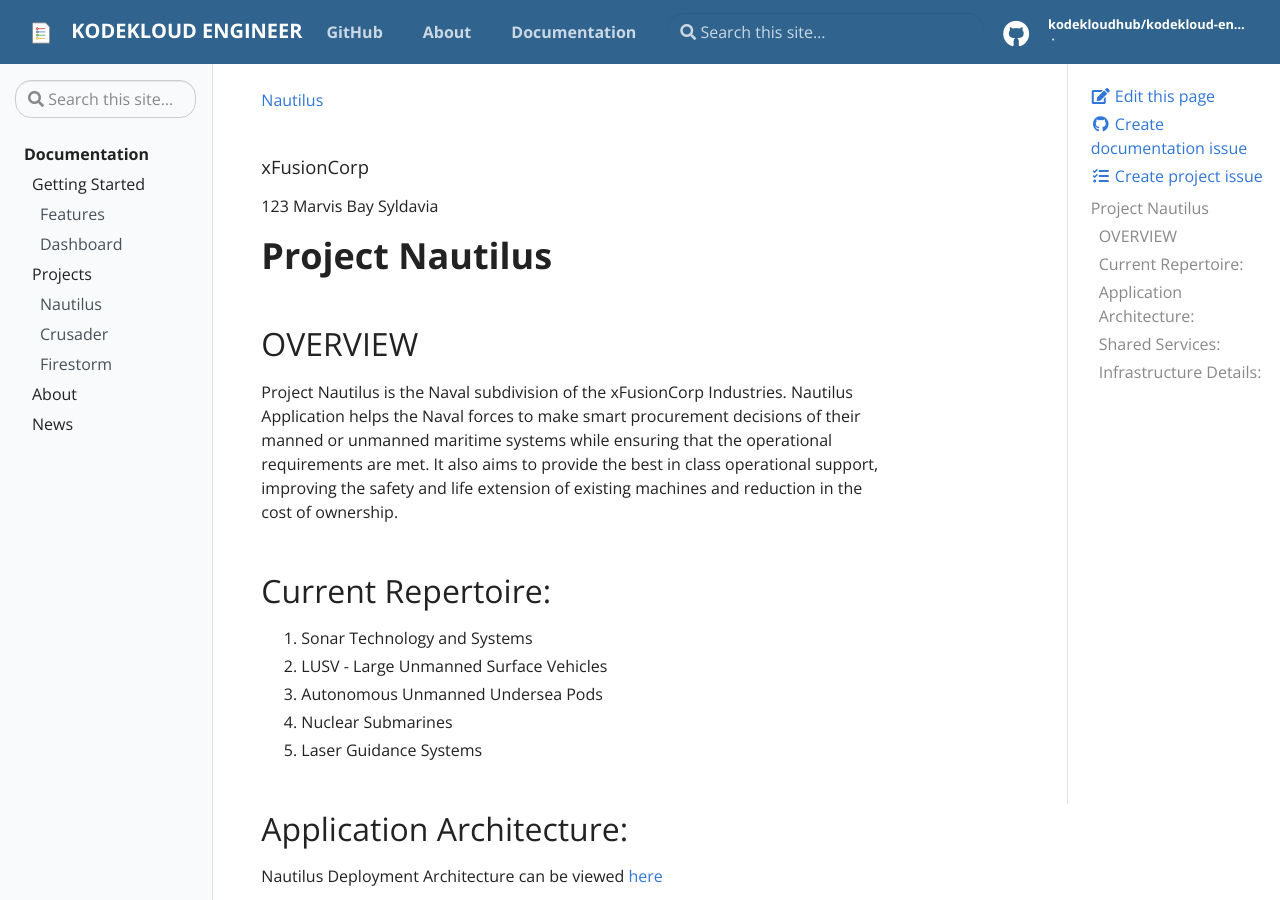
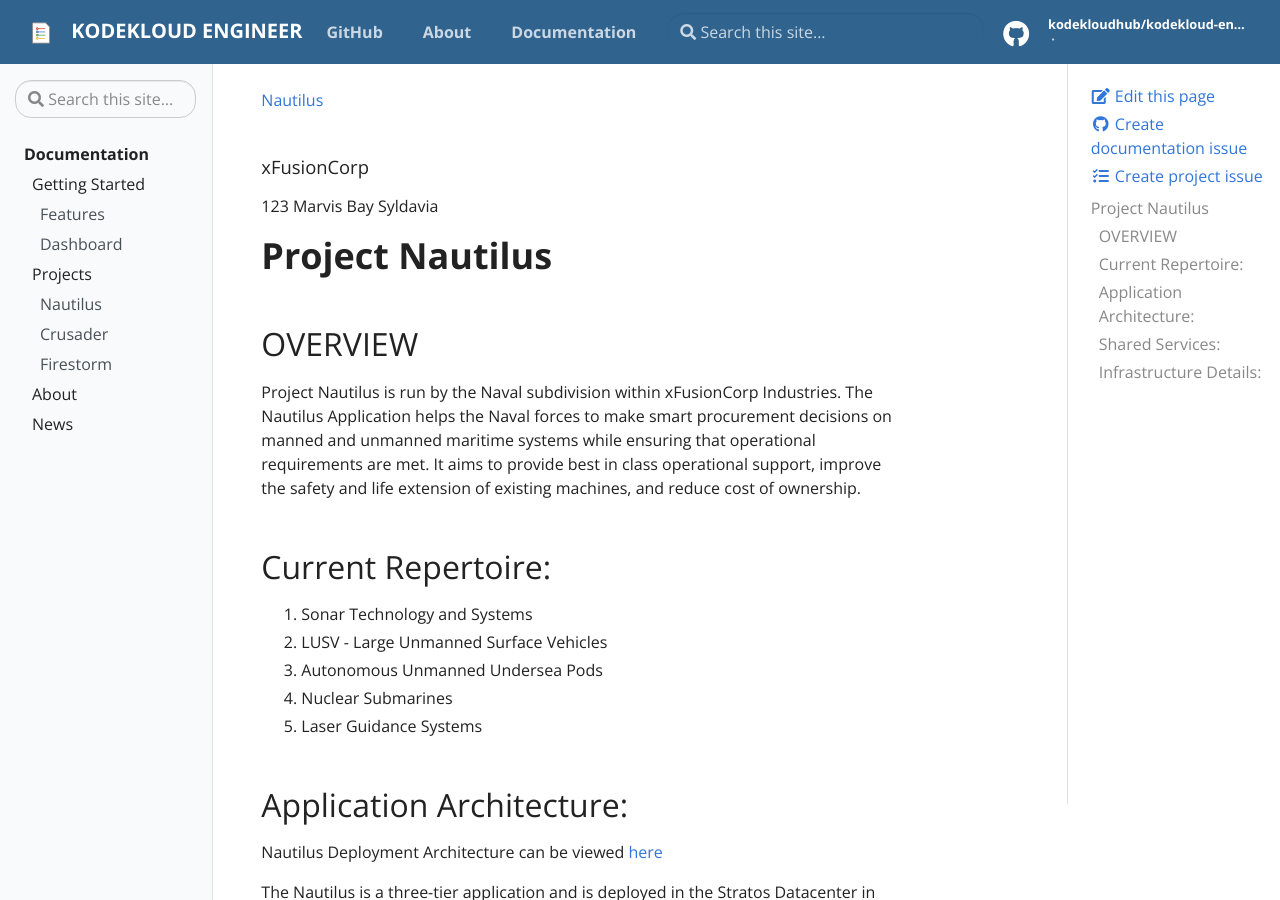
Before and after one commit to kodekloudhub/kodekloud-engineer, a Jekyll site: the page built from _docs/projects/nautilus.md, in a window 1280 px wide and 900 px high. Built offline with Jekyll 4.4.1, drawn with Linux system fonts in a browser that asks for light colours.

Commit message:
Update first section for grammar (first change)

```diff
--- a/_docs/projects/nautilus.md
+++ b/_docs/projects/nautilus.md
@@ -10,8 +10,8 @@ Syldavia
 # Project Nautilus
 
 ## OVERVIEW
-Project Nautilus is the Naval subdivision of the xFusionCorp Industries.
-Nautilus Application helps the Naval forces to make smart procurement decisions of their manned or unmanned maritime systems while ensuring that the operational requirements are met. It also aims to provide the best in class operational support, improving the safety and life extension of existing machines and reduction in the cost of ownership.
+Project Nautilus is run by the Naval subdivision within xFusionCorp Industries.
+The Nautilus Application helps the Naval forces to make smart procurement decisions on manned and unmanned maritime systems while ensuring that operational requirements are met. It aims to provide best in class operational support, improve the safety and life extension of existing machines, and reduce cost of ownership.
 
 ## Current Repertoire:
 1. Sonar Technology and Systems
```
